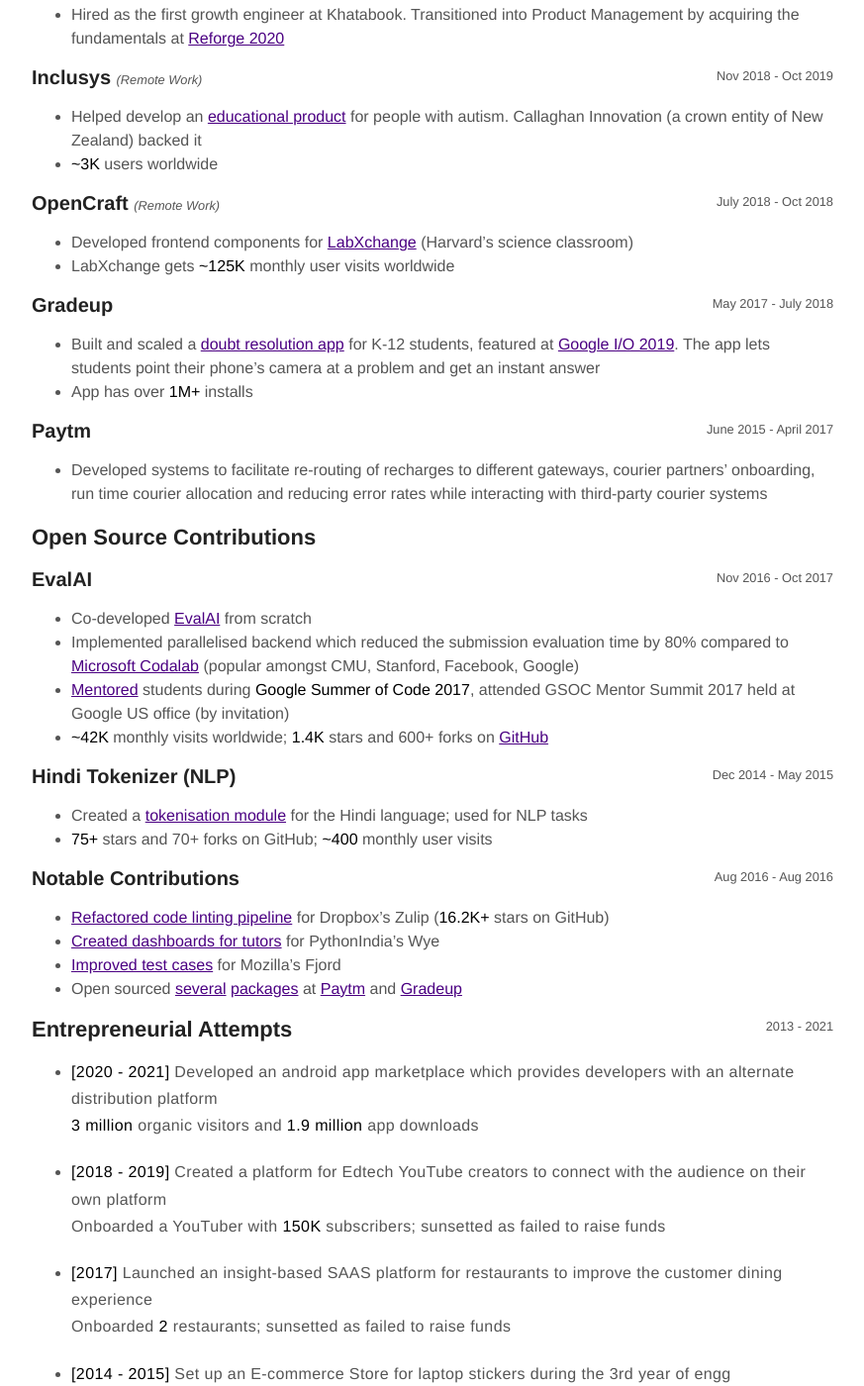
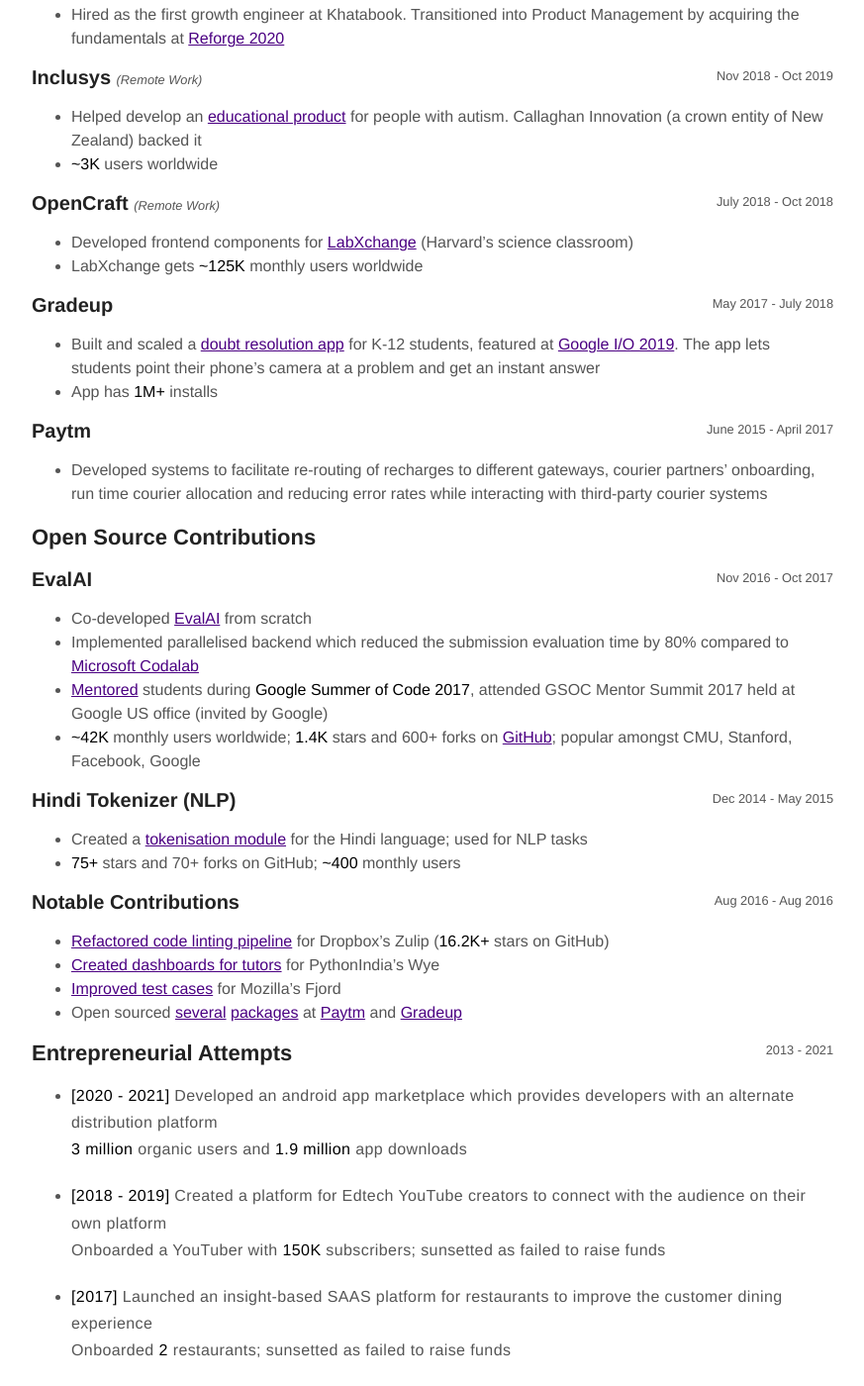
Before and after one commit to taranjeet/taranjeet.github.io, a Jekyll site: the page built from about.md, in a window 1280 px wide and 1400 px high, scrolled down 743 px. Shown: the whole window at 99% size, without its empty margins (203-1076 px from the left). Built offline with Jekyll 4.4.1, drawn with Linux system fonts in a browser that asks for light colours; some of the changed text lies outside the part shown.

Commit message:
Update about.md

```diff
--- a/about.md
+++ b/about.md
@@ -13,9 +13,9 @@ _Experienced professional adroit in Product Management, Product Growth and Softw
 
 * Worked remotely as a software engineer at Inclusys and OpenCraft
 
-* Created an android app marketplace (__3 million__ organic visitors and __1.9 million__ app downloads)
+* Created an android app marketplace (__3 million__ organic users and __1.9 million__ app downloads)
 
-* Co-developed open source [ML competition platform](https://eval.ai/) (__~42K__ monthly visits, __1.4K+__ stars on GitHub); helped develop doubt resolution app (__1M+__ installs) featured at [Google I/O 2019](https://www.asianage.com/technology/in-other-news/090519/google-io-2019-featured-two-indian-companies-for-excellent-use-of-machine-learning.html) and [educational product](https://www.talkwithmeapp.com/) (__\~3K__ users) for people with Autism
+* Co-developed open source [ML competition platform](https://eval.ai/) (__~42K__ monthly users, __1.4K+__ stars on GitHub); helped develop doubt resolution app (__1M+__ installs) featured at [Google I/O 2019](https://www.asianage.com/technology/in-other-news/090519/google-io-2019-featured-two-indian-companies-for-excellent-use-of-machine-learning.html) and [educational product](https://www.talkwithmeapp.com/) (__\~3K__ users) for people with Autism
 
 * Co-authored a chapter for a [book on NLP](https://www.amazon.in/Practical-Natural-Language-Processing-Comprehensive/dp/9385889184/) in collaboration with authors from Google AI, CMU
 
@@ -66,7 +66,7 @@ _Experienced professional adroit in Product Management, Product Growth and Softw
 </div>
 
 * Developed frontend components for [LabXchange](https://www.labxchange.org/) (Harvard's science classroom)
-* LabXchange gets __\~125K__ monthly user visits worldwide
+* LabXchange gets __\~125K__ monthly users worldwide
 
 <div>
     <h3 style="text-align:left; display:inline;">
@@ -80,7 +80,7 @@ _Experienced professional adroit in Product Management, Product Growth and Softw
 </div>
 
 * Built and scaled a [doubt resolution app](https://www.facebook.com/watch/?v=883796972040441) for K-12 students, featured at [Google I/O 2019](https://www.asianage.com/technology/in-other-news/090519/google-io-2019-featured-two-indian-companies-for-excellent-use-of-machine-learning.html). The app lets students point their phone's camera at a problem and get an instant answer
-* App has over __1M+__ installs
+* App has __1M+__ installs
 
 <div>
     <h3 style="text-align:left; display:inline;">
@@ -108,9 +108,9 @@ _Experienced professional adroit in Product Management, Product Growth and Softw
 </div>
 
 * Co-developed [EvalAI](https://eval.ai/) from scratch
-* Implemented parallelised backend which reduced the submission evaluation time by 80% compared to [Microsoft Codalab](https://www.microsoft.com/en-us/research/project/codalab/) (popular amongst CMU, Stanford, Facebook, Google)
-* [Mentored](https://summerofcode.withgoogle.com/archive/2017/projects/4507838760091648) students during <strong>Google Summer of Code 2017</strong>, attended GSOC Mentor Summit 2017 held at Google US office (by invitation)
-* __\~42K__ monthly visits worldwide; __1.4K__ stars and 600+ forks on [GitHub](https://github.com/Cloud-CV/EvalAI)
+* Implemented parallelised backend which reduced the submission evaluation time by 80% compared to [Microsoft Codalab](https://www.microsoft.com/en-us/research/project/codalab/)
+* [Mentored](https://summerofcode.withgoogle.com/archive/2017/projects/4507838760091648) students during <strong>Google Summer of Code 2017</strong>, attended GSOC Mentor Summit 2017 held at Google US office (invited by Google)
+* __\~42K__ monthly users worldwide; __1.4K__ stars and 600+ forks on [GitHub](https://github.com/Cloud-CV/EvalAI); popular amongst CMU, Stanford, Facebook, Google
 
 
 <div>
@@ -123,7 +123,7 @@ _Experienced professional adroit in Product Management, Product Growth and Softw
 </div>
 
 * Created a [tokenisation module](https://github.com/taranjeet/hindi-tokenizer) for the Hindi language; used for NLP tasks
-* __75+__ stars and 70+ forks on GitHub; __\~400__ monthly user visits
+* __75+__ stars and 70+ forks on GitHub; __\~400__ monthly users
 
 <div>
     <h3 style="text-align:left; display:inline;">Notable Contributions</h3>
@@ -152,7 +152,7 @@ _Experienced professional adroit in Product Management, Product Growth and Softw
 </div>
 
 * <p style="margin-left:0px"><strong>[2020 - 2021]</strong> Developed an android app marketplace which provides developers with an alternate distribution platform<br/>
-<strong>3 million</strong> organic visitors and <strong>1.9 million</strong> app downloads</p>
+<strong>3 million</strong> organic users and <strong>1.9 million</strong> app downloads</p>
 
 * <p style="margin-left:0px"><strong>[2018 - 2019]</strong> Created a platform for Edtech YouTube creators to connect with the audience on their own platform<br/>
 Onboarded a YouTuber with <strong>150K</strong> subscribers; sunsetted as failed to raise funds</p>
@@ -187,8 +187,8 @@ Onboarded <strong>40</strong> merchants from 5 malls of Delhi NCR; didn't contin
 
 ## Hackathon
 
-* <p style="margin-left:0px"><a href="https://medium.com/@taranjeet/experience-organizing-an-internal-hackathon-4f4a1d78e0f3">Conceptualized, organized and managed</a> a hackathon at Gradeup in 2018<br/>
-Reduced the creation timeline of internal tools by <strong>~80%</strong>; was awarded by the CEO for the same</p>
+* <p style="margin-left:0px"><a href="https://medium.com/@taranjeet/experience-organizing-an-internal-hackathon-4f4a1d78e0f3">Conceptualized and organized</a> a hackathon at Gradeup in 2018<br/>
+Reduced the creation timeline of internal tools by <strong>~80%</strong>; was awarded by the CEO</p>
 
 * Acted as a __mentor__ and __judge__ at Smart India Hackathon 2017, at my alma mater
 
```
